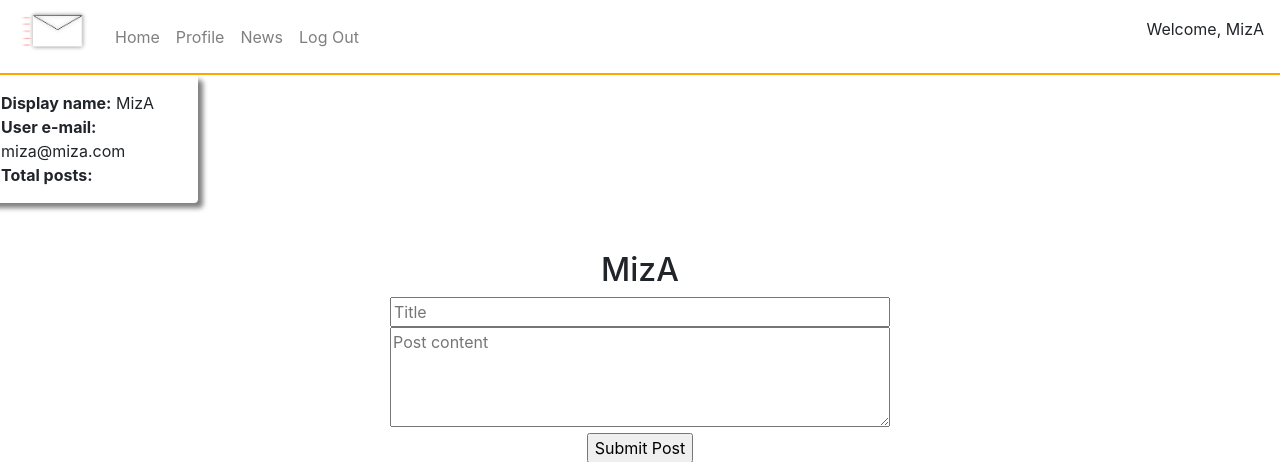
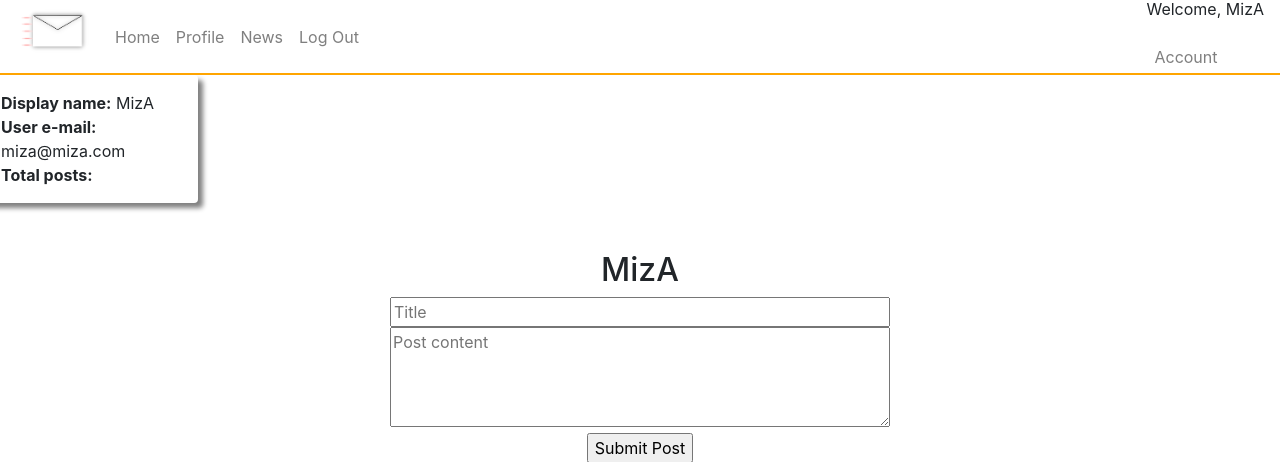
Before and after one commit to Miza-web/PostZone, a Flask app: page /index in a window 1280 px wide. Shown: the top 462 px of the page. Run offline with Flask 2, Linux system fonts and the light colour scheme; a user stored in the database is signed in; data comes from the database, SQL or seed files in the repository; some libraries are stand-ins or nearby versions.

Commit message:
Put navbar into separate file, added acc settings

```diff
--- a/app.py
+++ b/app.py
@@ -66,6 +66,10 @@
 def news():
     return render_template('news.html')
 
+@app.route("/account_settings")
+def account_settings():
+    return render_template("account_settings.html")
+
 @app.route("/post_submit", methods=['post'])
 def post_submit():
     form = request.form
--- a/templates/index.html
+++ b/templates/index.html
@@ -1,4 +1,5 @@
 {% include "layout.html" %}
+{% include "nav.html" %}
 {% block content %}{% endblock %}
 
 <body>
--- a/templates/layout.html
+++ b/templates/layout.html
@@ -14,29 +14,3 @@
 <script src="https://cdnjs.cloudflare.com/ajax/libs/popper.js/1.14.3/umd/popper.min.js" integrity="sha384-ZMP7rVo3mIykV+2+9J3UJ46jBk0WLaUAdn689aCwoqbBJiSnjAK/l8WvCWPIPm49" crossorigin="anonymous"></script>
 <script src="https://stackpath.bootstrapcdn.com/bootstrap/4.1.3/js/bootstrap.min.js" integrity="sha384-ChfqqxuZUCnJSK3+MXmPNIyE6ZbWh2IMqE241rYiqJxyMiZ6OW/JmZQ5stwEULTy" crossorigin="anonymous"></script>
 <script src="https://cdnjs.cloudflare.com/ajax/libs/toastr.js/latest/toastr.min.js"></script>
-
-<nav class="navbar nav-main navbar-expand-lg navbar-light">
-  <a class="navbar-brand">
-    <img src="{{url_for('static', filename='assets/logo.png')}}" alt="logo" style="height: 75px;">
-  </a>
-  <button class="navbar-toggler" type="button" data-toggle="collapse" data-target="#navbarNav" aria-controls="navbarNav" aria-expanded="false" aria-label="Toggle navigation">
-    <span class="navbar-toggler-icon"></span>
-  </button>
-  <div class="collapse navbar-collapse" id="navbarNav">
-    <ul class="navbar-nav">
-      <li class="nav-item">
-        <a class="nav-link" href="{{ url_for('posts') }}">Home</a>
-      </li>
-      <li class="nav-item">
-        <a class="nav-link" href="{{ url_for('profile') }}">Profile</a>
-      </li>
-      <li class="nav-item">
-        <a class="nav-link" href="{{ url_for('news') }}">News</a>
-      </li>
-      <li class="nav-item">
-        <a class="nav-link" href="{{ url_for('logout') }}">Log Out</a>
-      </li>
-    </ul>
-  </div>
-  <p class="welcome-session">Welcome, {{session.username}}</p>
-</nav>
--- /dev/null
+++ b/templates/nav.html
@@ -0,0 +1,32 @@
+<nav class="navbar nav-main navbar-expand-lg navbar-light">
+    <a class="navbar-brand">
+      <img src="{{url_for('static', filename='assets/logo.png')}}" alt="logo" style="height: 75px;">
+    </a>
+    <button class="navbar-toggler" type="button" data-toggle="collapse" data-target="#navbarNav" aria-controls="navbarNav" aria-expanded="false" aria-label="Toggle navigation">
+      <span class="navbar-toggler-icon"></span>
+    </button>
+    <div class="collapse navbar-collapse" id="navbarNav">
+      <ul class="navbar-nav">
+        <li class="nav-item">
+          <a class="nav-link" href="{{ url_for('posts') }}">Home</a>
+        </li>
+        <li class="nav-item">
+          <a class="nav-link" href="{{ url_for('profile') }}">Profile</a>
+        </li>
+        <li class="nav-item">
+          <a class="nav-link" href="{{ url_for('news') }}">News</a>
+        </li>
+        <li class="nav-item">
+          <a class="nav-link" href="{{ url_for('logout') }}">Log Out</a>
+        </li>
+      </ul>
+    </div>
+    <div class="welcome-session">
+      <p>Welcome, {{session.username}}</p>
+      <ul class="navbar-nav">
+        <li class="nav-item">
+          <a class="nav-link" href="{{ url_for('account_settings') }}">Account</a>
+        </li>
+      </ul>
+    </div>
+  </nav>
--- a/templates/profile.html
+++ b/templates/profile.html
@@ -1,4 +1,5 @@
 {% include "layout.html" %}
+{% include "nav.html" %}
 {% block content %}{% endblock %}
 
 <div class="container-fluid">
```
